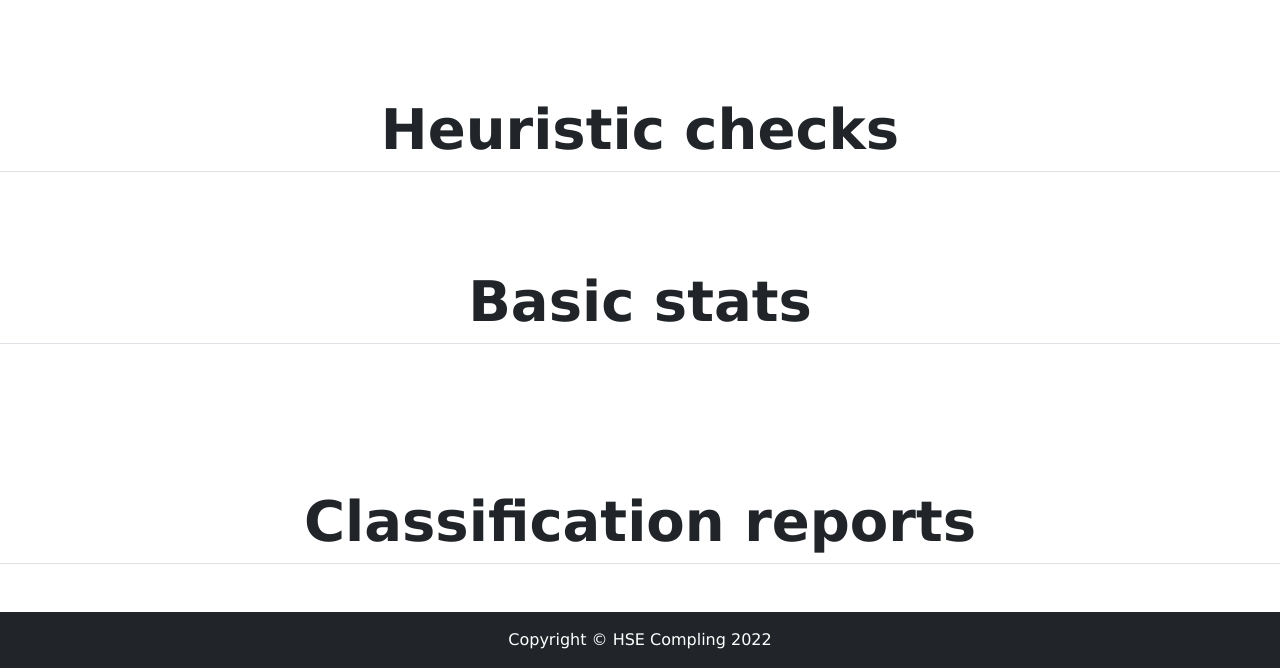
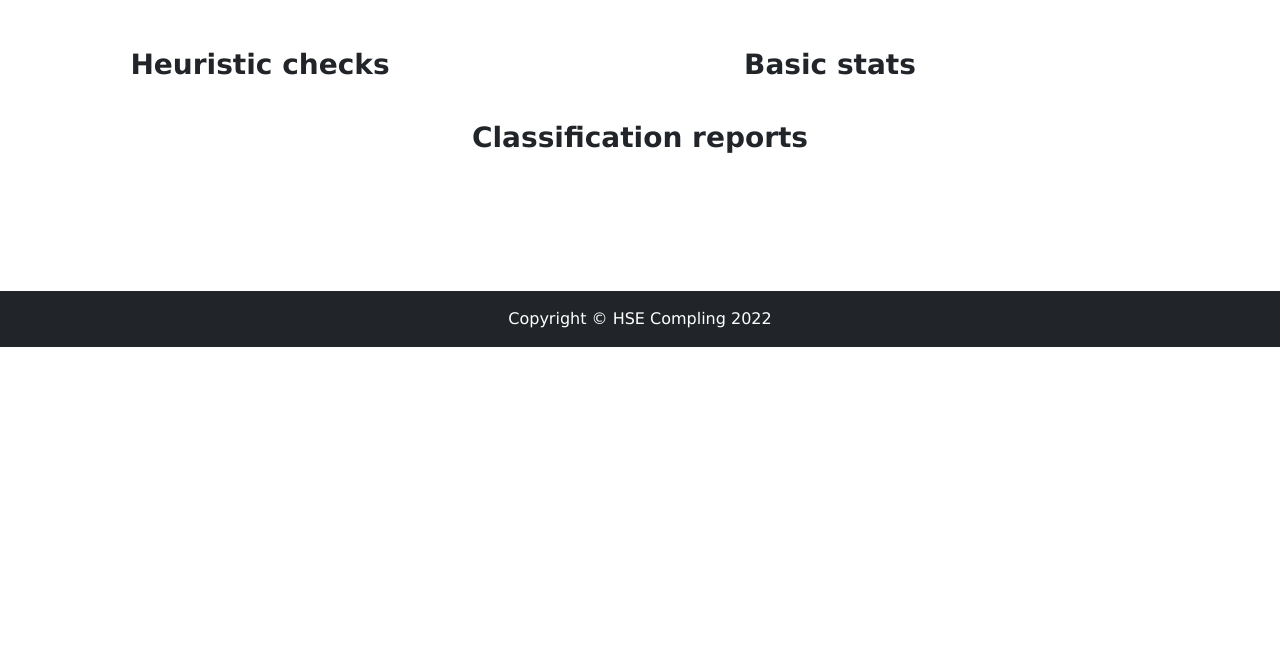
Before and after one commit to tatiana-iazykova/check_your_heuristic, a Flask app: template templates/output.html.j2 in a window 1280 px wide. Shown: the part 314-982 px from the top of the page. After the commit the page ends 661 px from the top, so only its background shows below. Run offline with Flask 2, Linux system fonts and the light colour scheme; the template is opened without the code that fills it, so the values that code supplies are empty; some libraries are stand-ins or nearby versions.

Commit message:
Update output template

```diff
--- a/templates/output.html.j2
+++ b/templates/output.html.j2
@@ -10,43 +10,43 @@
     </header>
 {% endblock %}
 
-
 {% block content %}
-    <div class="px-4 pt-5 my-5 text-center border-bottom">
-        <h1 class="display-4 fw-bold">Heuristic checks</h1>
-        <div class="overflow-hidden">
-          <div class="container px-5 justify-content-sm-center">
+<div class="container">
+    <div class="row py-5">
+        <div class="col-md-3 container text-center">
+            <h3 class="fw-bold text-center">Heuristic checks</h3>
+            <div class="overflow">
+              <div class="container py-3 justify-content-sm-center">
                 {{ heuristic_results }}
               </div>
             </div>
         </div>
 
-     <div class="px-4 pt-5 my-5 text-center border-bottom">
-         <h1 class="display-4 fw-bold">Basic stats</h1>
-         </div>
+        <div class="col-md-7 container text-center">
+            <h3 class="fw-bold">Basic stats</h3>
             <div class="overflow-hidden">
-           <div class="container px-5 justify-content-sm-center">
-               {%for url in visuals%}
-               <p id="image">
-                   <image src={{ url_for('static', filename='uploads/' + url) }}>
-               </p>
+              <div>
+                  {%for url in visuals[::-1]%}
+                    <image class='py-3' src={{ url_for('static', filename='uploads/' + url) }}>
                   {% endfor %}
               </div>
             </div>
         </div>
 
-      <div class="px-4 pt-5 my-5 text-center border-bottom">
-          <h1 class="display-4 fw-bold">Classification reports</h1>
-          </div>
+        <div class="col-md-10 container text-center">
+            <h3 class="fw-bold">Classification reports</h3>
             <div class="overflow-hidden">
-            <div class="container px-5 justify-content-sm-center">
+                <div class="row g-3 py-5">
                     {% for key, value in cl_reports.items()%}
-                  <p>
+                    <div class="col-md-4">
                         {{ key }}
                         {{ value }}
-                  </p>
+                    </div>
                     {% endfor %}
               </div>
             </div>
         </div>
+    </div>
+</div>
+
 {% endblock %}
```
Lines whose indentation alone changed are shown as unchanged.
